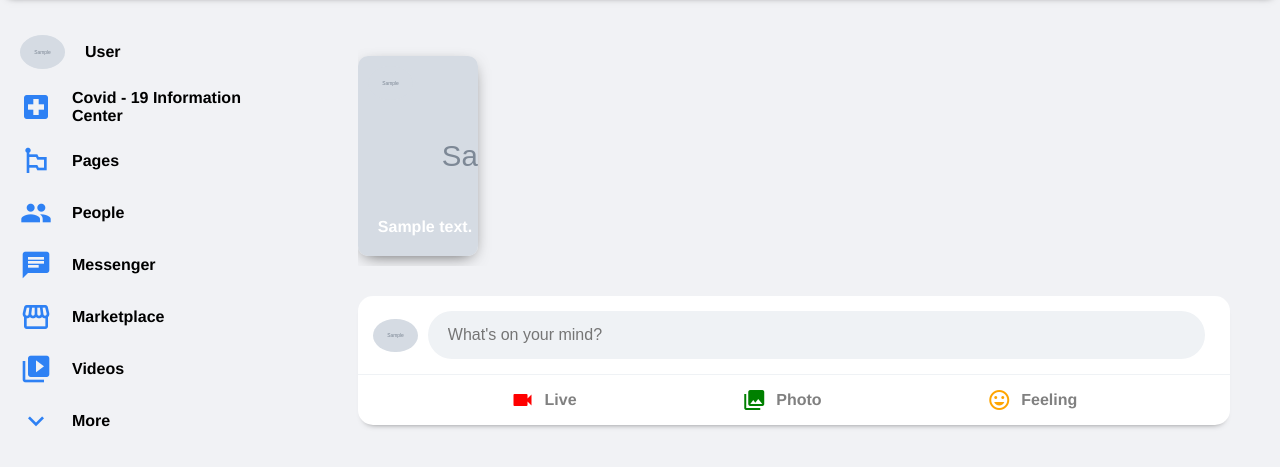
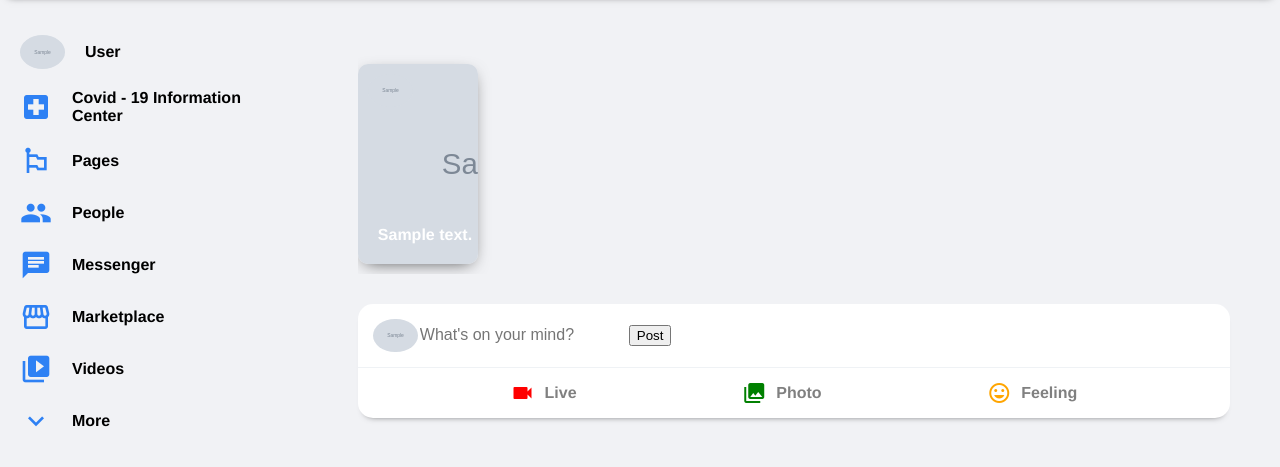
Before and after one commit to mansurarief/netisafe, a Flask app: template templates/post.html in a window 1280 px wide. Shown: the part 74-541 px from the top of the page. Run offline with Flask 2, Linux system fonts and the light colour scheme; the template is opened without the code that fills it: most values are stand-ins (such as "Sample title", 1, 10 or a date in 2020); grey boxes marked "Sample" are stand-in pictures; some libraries are stand-ins or nearby versions.

Commit message:
added new post

```diff
--- a/static/css/post.css
+++ b/static/css/post.css
@@ -325,6 +325,10 @@
   font-size: medium;
 }
 
+.new_posts{
+  width:  100%;
+}
+
 .comment {
   padding: 10px;
 }
@@ -366,7 +370,7 @@
 
 
 /* _badge.scss:6 */
-.badge {
+.badge-common{
   display: inline-block;
   line-height: 1;
   padding: 5px 5px;
@@ -377,6 +381,21 @@
   line-height: 1;
   border-radius: 8px;
   background-color: #dddddd;
+  margin: 2px;
+
+}
+
+.badge-selected{
+  display: inline-block;
+  line-height: 1;
+  padding: 5px 5px;
+  text-align: center;
+  white-space: nowrap;
+  vertical-align: baseline;
+  font-size: xx-small;
+  line-height: 1;
+  border-radius: 8px;
+  background-color: darkred;
   margin: 2px;
 
 }
--- /dev/null
+++ b/static/js/posts.js
@@ -0,0 +1,68 @@
+$(document).ready(function(){
+  $('.messageSender').on('click', '.get_result', function(){
+     var val1 = "The current user";
+     var val2 = $("#user_post_msg").val();
+     $.ajax({
+      url: "/fetch_post",
+      type: "get",
+      data: {val1: val1, val2:val2},
+      success: function(response) {
+        const PostItem = ({ id, message, user_fullname, avatar_img, timestamp}) => `
+        <!-- post starts -->
+        <div class="post" id="${id}">
+          <div class="post__top">
+            <img
+              class="user__avatar post__avatar"
+              src=${avatar_img}
+              alt=""
+            />
+            <div class="post__topInfo">
+              <h3>${user_fullname}</h3>
+              <p>${timestamp}</p>
+            </div>
+          </div>
+
+          <div class="post__bottom">
+            <p>${message}</p>
+            <div id="badges-${id}"></div>
+          </div>
+
+
+          <div class="post__options">
+            <div class="post__option">
+              <span class="material-icons"> thumb_up </span>
+              <p>Like</p>
+            </div>
+
+            <div class="post__option">
+              <span class="material-icons"> chat_bubble_outline </span>
+              <p>Comment</p>
+            </div>
+
+            <div class="post__option">
+              <span class="material-icons"> near_me </span>
+              <p>Share</p>
+            </div>
+          </div>
+
+        </div>
+        <!-- post ends -->
+        `;
+
+        $('.new_posts').html([response].map(PostItem).join(''));
+        var badge_id = 'badges-'+response.id;
+
+        var badges_element = document.getElementById(badge_id);
+
+        for(var key in response.pred){
+          badge_content = '<span class="badge-common" id="'+key+'-'+response.id+'">'+key+' : '+response.pred[key]+'</span>';
+
+         badges_element.innerHTML = badges_element.innerHTML + badge_content;
+        }
+
+
+
+      },
+     });
+  });
+});
--- a/templates/post.html
+++ b/templates/post.html
@@ -7,6 +7,8 @@
     <meta name="viewport" content="width=device-width, initial-scale=1.0" />
     <title>{{vars['user_pagetitle']}}</title>
     <link rel= "stylesheet" type= "text/css" href= "{{ url_for('static',filename='css/post.css') }}">
+    <script src="https://ajax.googleapis.com/ajax/libs/jquery/3.1.1/jquery.min.js"></script>
+    <script src="{{ url_for('static',filename='js/posts.js') }}"></script>
     <link href="https://fonts.googleapis.com/icon?family=Material+Icons" rel="stylesheet" />
 
   </head>
@@ -129,6 +131,8 @@
           {% endfor %}
         </div>
 
+
+
           <!-- message sender starts -->
           <div class="messageSender">
             <div class="messageSender__top">
@@ -137,9 +141,11 @@
                 src={{vars['avatar_img']}}
                 alt=""
               />
-            <form>
-              <input class="messageSender__input" placeholder="What's on your mind?" type="text" />
-            </form>
+
+                <input class="messageSender__input" placeholder="What's on your mind?" type="text" id="user_post_msg"/>
+                <button class='get_result'>Post</button>
+
+
             </div>
 
             <div class="messageSender__bottom">
@@ -161,6 +167,10 @@
           </div>
           <!-- message sender ends -->
 
+        <div class='new_posts'></div>
+
+
+
         {% for post, pred in zip(vars['posts'], preds) %}
         <!-- post starts -->
         <div class="post">
@@ -180,7 +190,11 @@
             <p>{{post['message']}}</p>
 
             {% for key, value in pred.items()%}
-            <span class="badge">{{key}} : {{value}}</span>
+            {% if value > 0.5 %}
+            <span class="badge-selected">{{key}} : {{value}}</span>
+            {% else %}
+            <span class="badge-common">{{key}} : {{value}}</span>
+            {% endif %}
             {% endfor %}
           </div>
           {% if post['has_img'] %}
@@ -271,4 +285,6 @@
 
     <div id="fb-root"></div>
   </body>
+
+
 </html>
--- a/webserver.py
+++ b/webserver.py
@@ -1,7 +1,8 @@
-from flask import Flask,render_template,request
+from flask import Flask,render_template,request, jsonify
 import json
 from detoxify import Detoxify
-
+import datetime
+import time
 
 app = Flask(__name__)
 model = Detoxify('original', device='cpu')
@@ -21,7 +22,7 @@
 
 @app.route('/form')
 def form():
-    return render_template('form.html')
+    return render_template('jquery_data.html')
 
 @app.route('/data', methods = ['POST', 'GET'])
 def data():
@@ -32,4 +33,30 @@
         return render_template('data.html',form_data = form_data)
 
 
+
+@app.route('/calculate_result')
+def calculate_result():
+  a = int(request.args.get('val1'))
+  b = int(request.args.get('val2'))
+  return jsonify({"result":a+b})
+
+@app.route('/fetch_result')
+def fetch_result():
+  a = request.args.get('val1')
+  b = request.args.get('val2')
+  return jsonify({"message":b})
+
+@app.route('/fetch_post')
+def fetch_post():
+  a = request.args.get('val1')
+  b = request.args.get('val2')
+  now = datetime.datetime.now()
+  date_text = now.strftime("%d %B %Y at %H:%M")
+  pred = model.predict(b)
+  uniq_id = str(time.time()).replace('.','')
+  pred = {str(key): str(value.round(3)) for key, value in pred.items()}
+  out = {"id": uniq_id, "message":b, "user_fullname": a, "avatar_img": 'https://i.pravatar.cc/100', "timestamp": date_text, "pred":pred}
+  return jsonify(out)
+
+
 app.run(host='localhost', port=5000, debug=True)
```
Lines whose indentation alone changed are shown as unchanged.
